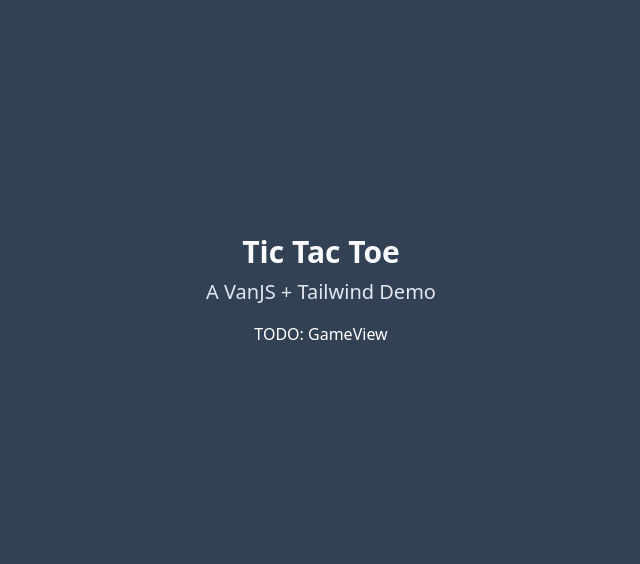
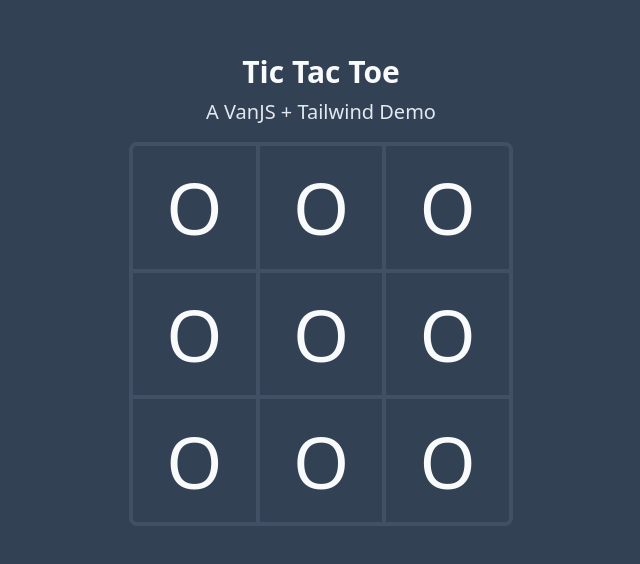
Before and after one commit to gjtiquia/tictactoe-vanjs, a website with bundled scripts: page src/index.html in a window 1280 px wide. Shown: the part 110-674 px from the top of the page, without its empty margins (319-959 px from the left). Built offline with nearby package versions, Linux system fonts and the light colour scheme.

Commit message:
feat: grid styling

```diff
--- /dev/null
+++ b/src/game/GameView.js
@@ -0,0 +1,38 @@
+import { van } from "../lib/index.js";
+
+const { div, p } = van.tags;
+
+export function GameView() {
+    return (
+        div(
+            { class: "w-full max-w-96 aspect-square grid grid-flow-row divide-y-4 divide-slate-500/30 border-4 border-slate-500/30 rounded-lg" },
+
+            div(
+                { class: "grid grid-flow-col divide-x-4 divide-slate-500/30" },
+                Cell,
+                Cell,
+                Cell,
+            ),
+
+            div(
+                { class: "grid grid-flow-col divide-x-4 divide-slate-500/30" },
+                Cell,
+                Cell,
+                Cell,
+            ),
+
+            div(
+                { class: "grid grid-flow-col divide-x-4 divide-slate-500/30" },
+                Cell,
+                Cell,
+                Cell,
+            ),
+        )
+    );
+}
+
+function Cell() {
+    return (
+        div({ class: "flex justify-center items-center text-slate-50 text-6xl sm:text-7xl" }, "O")
+    )
+}
--- /dev/null
+++ b/src/game/index.js
@@ -0,0 +1 @@
+export * from "./GameView.js"
--- a/src/index.html
+++ b/src/index.html
@@ -12,10 +12,10 @@
 </head>
 
 <body>
-    <div id="root" class="h-dvh flex flex-col justify-center items-center bg-slate-700 gap-4">
+    <div id="root" class="h-dvh flex flex-col justify-center items-center bg-slate-700 gap-4 p-2">
         <div class="flex flex-col gap-2 items-center">
-            <h1 class="font-bold text-slate-50 text-3xl">Tic Tac Toe</h1>
-            <h2 class="text-slate-200 text-xl">A VanJS + Tailwind Demo</h2>
+            <h1 class="font-bold text-slate-50 text-2xl sm:text-3xl">Tic Tac Toe</h1>
+            <h2 class="text-slate-200 text-lg sm:text-xl">A VanJS + Tailwind Demo</h2>
         </div>
     </div>
 </body>
--- a/src/index.js
+++ b/src/index.js
@@ -1,17 +1,5 @@
 import { van } from "./lib/index.js";
-
-const { div, p } = van.tags;
-
-function GameView() {
-
-    return (
-        div(
-            // TODO : Enable tailwind intellisense
-            // https://stackoverflow.com/questions/66614875/how-can-i-enable-tailwind-intellisense-outside-of-classname
-            p({ class: "text-white" }, "TODO: GameView")
-        )
-    )
-}
+import { GameView } from "./game/index.js";
 
 const root = document.getElementById("root");
 van.add(root, GameView)
```
Also changed, not shown: src/output.css.
